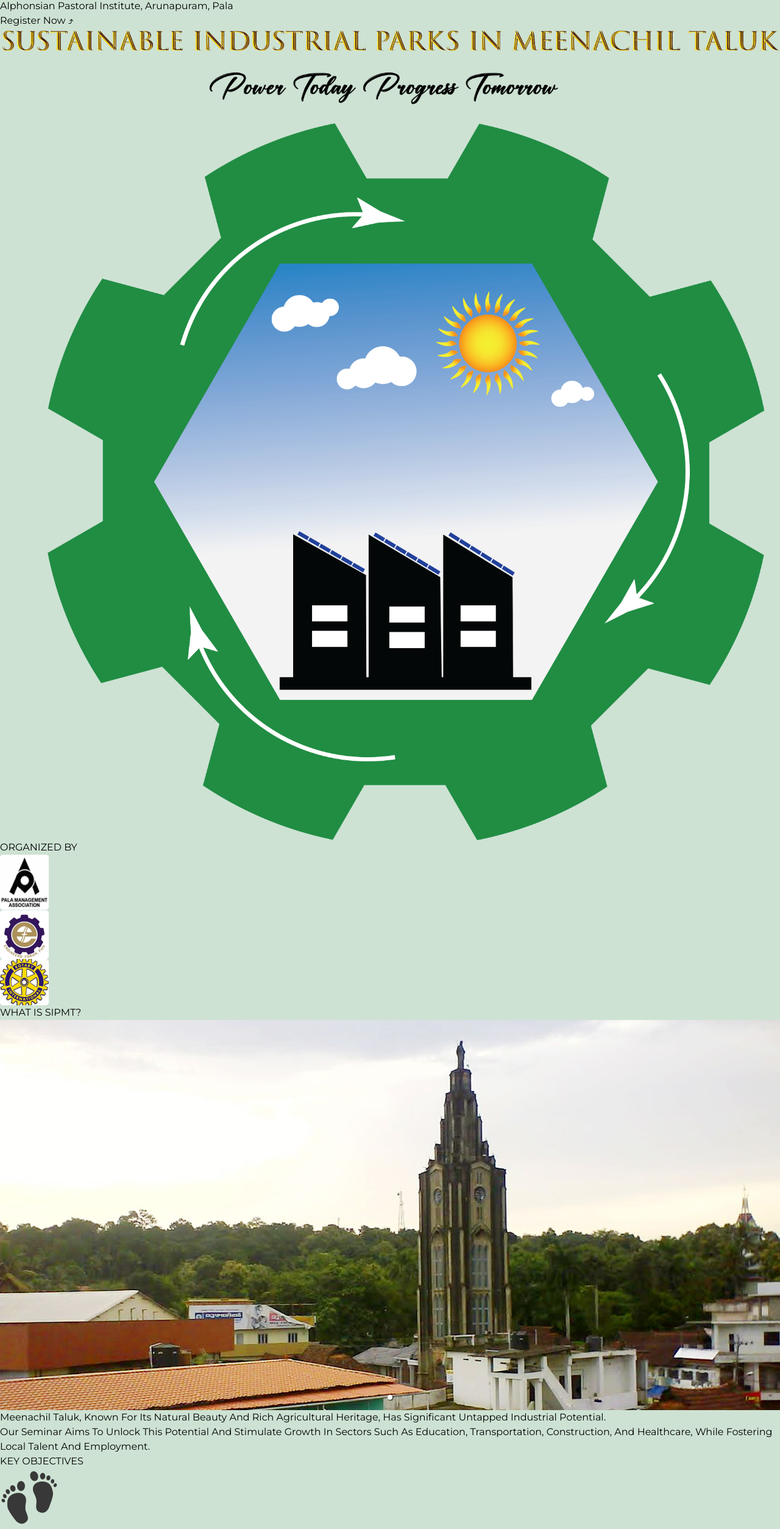
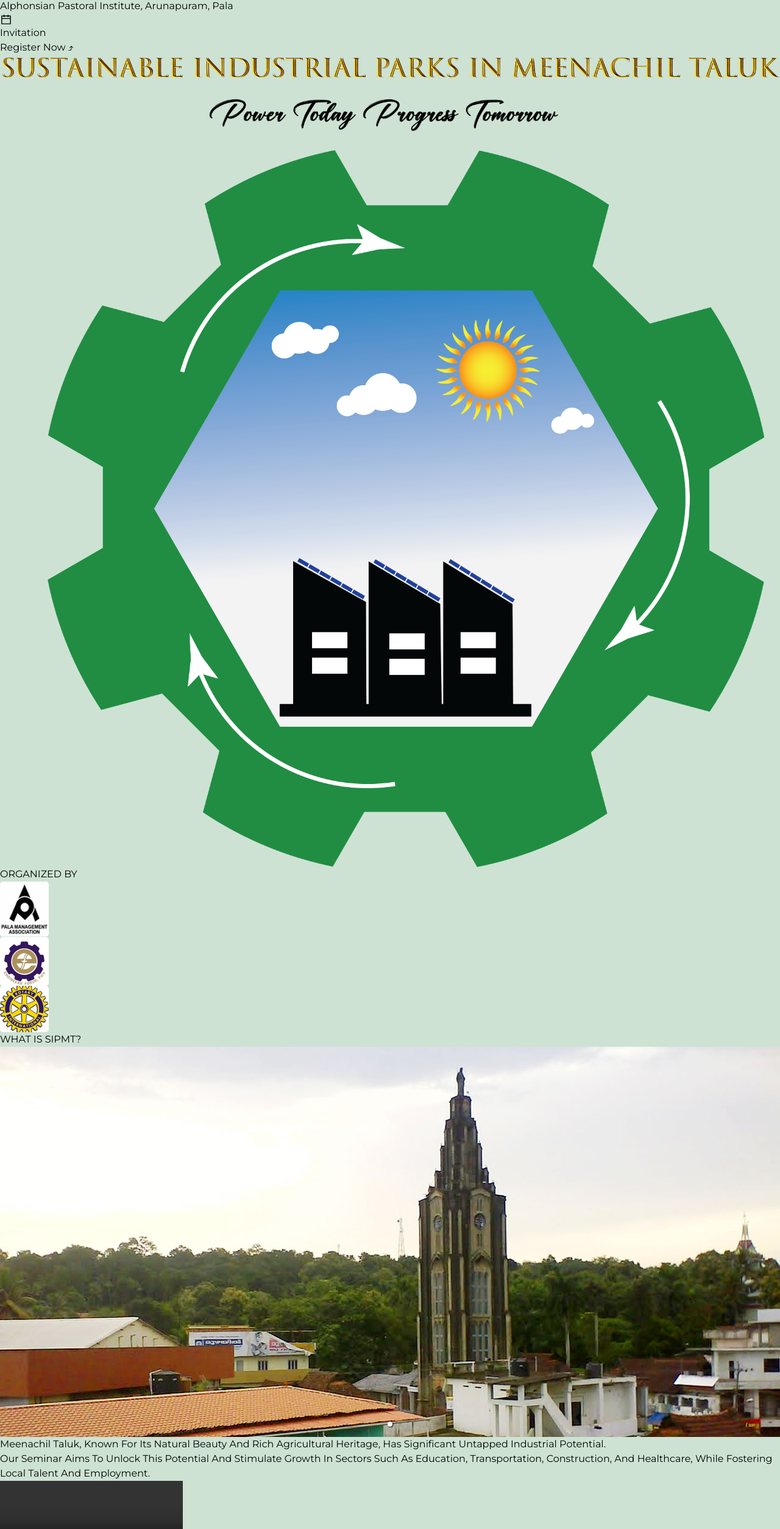
Before and after one commit to ashishgeorge-1/sipmt, a React (Vite) app: page / in a window 1280 px wide. Shown: the part 251-2759 px from the top of the page at 61% size. Built offline with nearby package versions, Linux system fonts and the light colour scheme; grey boxes are pictures that could not be loaded.

Commit message:
new chnages

```diff
--- a/src/pages/LandingPage.jsx
+++ b/src/pages/LandingPage.jsx
@@ -1,6 +1,7 @@
 import React, { useState, useEffect } from "react";
 import { Carousel } from "react-responsive-carousel";
 import "react-responsive-carousel/lib/styles/carousel.min.css";
+import { FiArrowUpRight } from 'react-icons/fi';
 import Footer from "../components/Footer";
 import Map from "../components/map";
 // Import all the required images
@@ -19,6 +20,7 @@ import anoop from "../assets/anoop.jpeg";
 import slide1 from "../assets/pala-kerala-tourism-entry-fee-timings-holidays-reviews-header.jpg";
 import slide2 from "../assets/slide2.jpeg.jpg";
 import slide3 from "../assets/slide3.jpeg.jpg";
+import { AiOutlineCalendar } from 'react-icons/ai';
 
 function LoaderOverlay() {
   return (
@@ -69,9 +71,12 @@ function LandingPage() {
       >
         <section className="flex md:flex-row flex-col gap-10 mt-5 items-center w-full max-w-[1280px] h-[100vh] mx-auto py-10 px-5 justify-center">
           <div className="w-full flex flex-col justify-center md:order-1 order-2 md:w-3/4 lg:w-1/2">
-            <h3 className="md:text-2xl font-thin text-xl mb-2">
+          <h3 className="md:text-2xl underline font-thin text-xl mb-2">
+
             JOIN US FOR A SEMINAR ON
+
 </h3>
+
             <h2 className="md:text-5xl text-3xl mb-6 text-[#043C2C] font-bold">
               SUSTAINABLE INDUSTRIAL PARKS IN MEENACHIL TALUK
             </h2>
@@ -90,6 +95,19 @@ function LandingPage() {
               <p className="text-md font-medium text-[#043C2C]">
                 Alphonsian Pastoral Institute, Arunapuram, Pala
               </p>
+
+            </div>
+
+            <div className="flex items-center mb-4">
+        <AiOutlineCalendar size={20} className="text-[#043C2C] mr-2" />
+        <p className="text-md font-medium text-[#043C2C]">
+        <a
+        href="https://www.example.com"
+        className="no-underline flex items-center text-md font-semibold "
+      >
+        Invitation
+
+      </a>        </p>
       </div>
             <a
               target="_blank"
@@ -151,6 +169,12 @@ function LandingPage() {
                 In Sectors Such As Education, Transportation, Construction, And
                 Healthcare, While Fostering Local Talent And Employment.
               </p>
+            </div>
+            <div className=" flex justify-center items-center pt-10">
+            <video className="w-[50vw] h-auto" controls>
+              <source src="http://commondatastorage.googleapis.com/gtv-videos-bucket/sample/ForBiggerFun.mp4" type="video/mp4" />
+              Your browser does not support the video tag.
+            </video>
           </div>
           </div>
         </section>
--- a/src/pages/Sponsor.jsx
+++ b/src/pages/Sponsor.jsx
@@ -4,6 +4,7 @@ import Netwerk from "../assets/membership.png";
 import Marketing from "../assets/solution.png";
 import Brand from "../assets/boosting-potential.png";
 import Demonstrate from "../assets/work-team.png";
+import { MdDownload } from 'react-icons/md';
 import Footer from "../components/Footer";
 
 export default function Sponsorship() {
@@ -55,23 +56,33 @@ export default function Sponsorship() {
   };
 
   return (
-    <div className="flex flex-col min-h-screen h-fit md:pt-28 mt-14 pt-24 bg-[#CDE2D3] overflow-x-hidden">
+    <div className="flex flex-col min-h-screen h-fit  mt-14 bg-[#CDE2D3] overflow-x-hidden">
       <section className="flex flex-col gap-10 items-center w-full md:h-[100svh]  h-svh mx-auto justify-center align-middle">
         <div className="px-4 sm:px-6 lg:px-8">
-          <h1 className="md:text-4xl text-3xl font-bold text-[#043C2C] md:mb-10 mb-5 text-center">
-            SPONSORSHIPS
-          </h1>
+        <h1 className="md:text-4xl text-3xl font-bold text-[#043C2C] md:mb-10 mb-5 flex items-center justify-center space-x-2">
+        SPONSORSHIPS
+
+      </h1>
+
+
           <div className="md:text-3xl text-lg font-normal w-full text-center">
             <p className="md:mb-6 mb-2">
               Join us as a sponsor for our upcoming motivational Seminar,
               focusing on <br />
               <strong> SUSTAINABLE INDUSTRIAL PARKS IN MEENACHIL TALUK.</strong>
             </p>
-            <p className="md:mb-14 mb-2">
+            <p className="mb-3">
               This is a prime opportunity to showcase your brand and engage with
               industry <br />
               professionals and budding entrepreneurs.
             </p>
+
+
+      <a href="/path-to-your-file" download className="text-[#043C2C] flex items-center justify-center text-sm">
+        <span>  Click here to Download</span>
+        <MdDownload size={20} className="ml-1" />
+      </a>
+
           </div>
         </div>
         <div className="flex flex-wrap items-end mb-16 pb-10 md:gap-32 gap-8 justify-around md:mt-20 mx-2">
```
Lines whose indentation alone changed are shown as unchanged.
